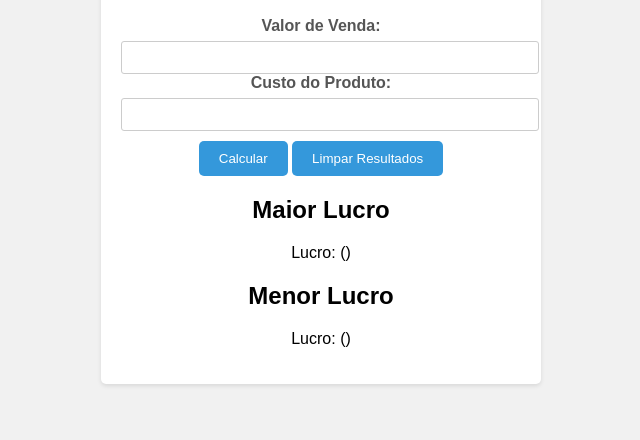
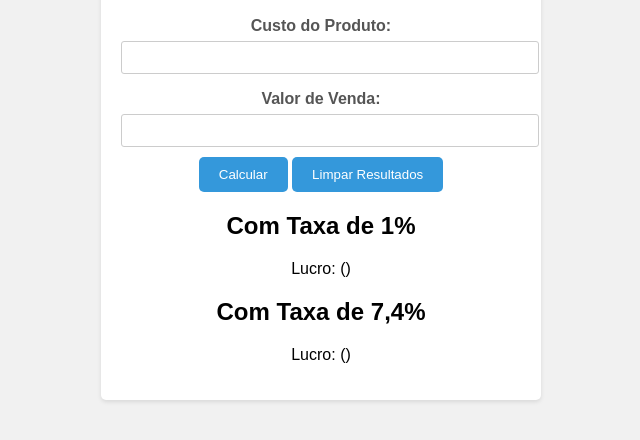
Before and after one commit to joaovitor114/lucroadellas2, a plain HTML site: page index.html in a window 1280 px wide. Shown: the part 168-608 px from the top of the page, without its empty margins (319-959 px from the left). Drawn offline with Linux system fonts and the light colour scheme.

Commit message:
Update index.html

```diff
--- a/index.html
+++ b/index.html
@@ -12,21 +12,24 @@
     <div class="container">
         <h1>Calculadora de Lucro Adellas</h1>
         <form id="calculator-form">
-            <label for="valorVenda">Valor de Venda:</label>
-            <input type="number" id="valorVenda" step="0.01" required>
 
             <label for="valorCusto">Custo do Produto:</label>
             <input type="number" id="valorCusto" step="0.01" required>
+
+            <p></p>
+
+            <label for="valorVenda">Valor de Venda:</label>
+            <input type="number" id="valorVenda" step="0.01" required>
 
             <button type="submit">Calcular</button>
             <button type="button" id="clear-button">Limpar Resultados</button>
         </form>
 
         <div id="result">
-            <h2>Maior Lucro</h2>
+            <h2>Com Taxa de 1%</h2>
             <p>Lucro: <span id="profit1"></span> (<span id="percent1"></span>)</p>
 
-            <h2>Menor Lucro</h2>
+            <h2>Com Taxa de 7,4%</h2>
             <p>Lucro: <span id="profit7"></span> (<span id="percent7"></span>)</p>
         </div>
     </div>
```
